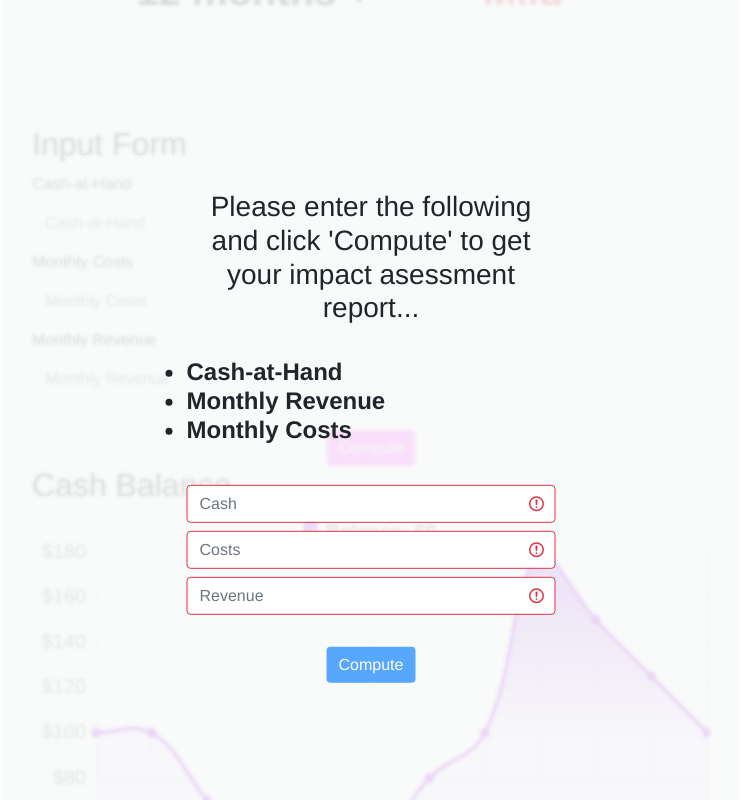
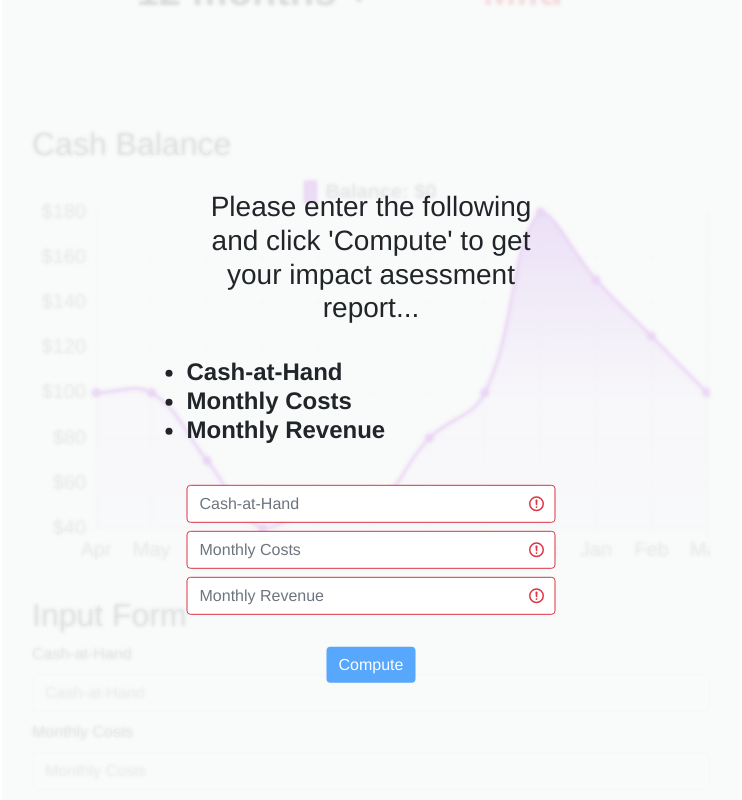
Before and after one commit to COVIDImpact/CovidImpact, a Vue app in the folder app/: page /assessment in a window 1280 px wide. Shown: the part 380-1180 px from the top of the page, without its empty margins (269-1011 px from the left). Built offline with nearby package versions, Linux system fonts and the light colour scheme.

Commit message:
Updated inputs

```diff
--- a/app/src/components/Analytics.vue
+++ b/app/src/components/Analytics.vue
@@ -17,19 +17,22 @@
                       v-b-tooltip.hover.right
                       title="Current balance or current net profit up until the most recent
             month."
-                    >Cash-at-Hand</b>
+                      >Cash-at-Hand</b
+                    >
+                  </li>
+                  <li>
+                    <b
+                      v-b-tooltip.hover.right
+                      title="Aproximate monthly company expenses."
+                      >Monthly Costs</b
+                    >
                   </li>
                   <li>
                     <b
                       v-b-tooltip.hover.right
                       title="Aproxiamte monthly revenue for your firm."
-                    >Monthly Revenue</b>
-                  </li>
-                  <li>
-                    <b
-                      v-b-tooltip.hover.right
-                      title="Aproximate monthly company expenses."
-                    >Monthly Costs</b>
+                      >Monthly Revenue</b
+                    >
                   </li>
                   <!-- <li>
                     <b
@@ -47,19 +50,19 @@
               class="input-box--item"
               v-model="currentBalance"
               :state="balanceState"
-              placeholder="Cash"
+              placeholder="Cash-at-Hand"
             ></b-form-input>
             <b-form-input
               class="input-box--item"
               v-model="burnRate"
               :state="burnState"
-              placeholder="Costs"
+              placeholder="Monthly Costs"
             ></b-form-input>
             <b-form-input
               class="input-box--item"
               v-model="monthlyRevenue"
               :state="revenueState"
-              placeholder="Revenue"
+              placeholder="Monthly Revenue"
             ></b-form-input>
           </div>
           <div class="text-center">
@@ -73,7 +76,8 @@
                   show = false;
                 "
                 variant="primary"
-              >Compute</b-button>
+                >Compute</b-button
+              >
             </div>
             <div v-else>
               <b-button
@@ -85,7 +89,8 @@
                   show = false;
                 "
                 variant="primary"
-              >Compute</b-button>
+                >Compute</b-button
+              >
             </div>
             <br />
           </div>
@@ -102,14 +107,29 @@
         </div>
       </div>
       <b-card class="ana-graph-card medium-shadow bcard styled-con">
+        <h2 class="text-black float-left">Cash Balance</h2>
+        <div class="text-center">
+          <div class="chartDiv">
+            <chart :chartData="datacollection" :options="chartoptions"></chart>
+          </div>
+        </div>
+        <br />
         <div class="d-flex justify-content-center input-box">
           <h2 class="text-black float-left">Input Form</h2>
           <label>Cash-at-Hand</label>
 
-          <b-form-input class="input-box--item" v-model="currentBalance" placeholder="Cash-at-Hand"></b-form-input>
+          <b-form-input
+            class="input-box--item"
+            v-model="currentBalance"
+            placeholder="Cash-at-Hand"
+          ></b-form-input>
           <label>Monthly Costs</label>
 
-          <b-form-input class="input-box--item" v-model="burnRate" placeholder="Monthly Costs"></b-form-input>
+          <b-form-input
+            class="input-box--item"
+            v-model="burnRate"
+            placeholder="Monthly Costs"
+          ></b-form-input>
           <label>Monthly Revenue</label>
           <b-form-input
             class="input-box--item"
@@ -119,15 +139,10 @@
         </div>
         <div class="text-center">
           <br />
-          <b-button class="input-btn" @click="compute()" variant="primary">Compute</b-button>
+          <b-button class="input-btn" @click="compute()" variant="primary"
+            >Re-compute</b-button
+          >
           <br />
-        </div>
-        <h2 class="text-black float-left">Cash Balance</h2>
-
-        <div class="text-center">
-          <div class="chartDiv">
-            <chart :chartData="datacollection" :options="chartoptions"></chart>
-          </div>
         </div>
       </b-card>
     </b-overlay>
```
